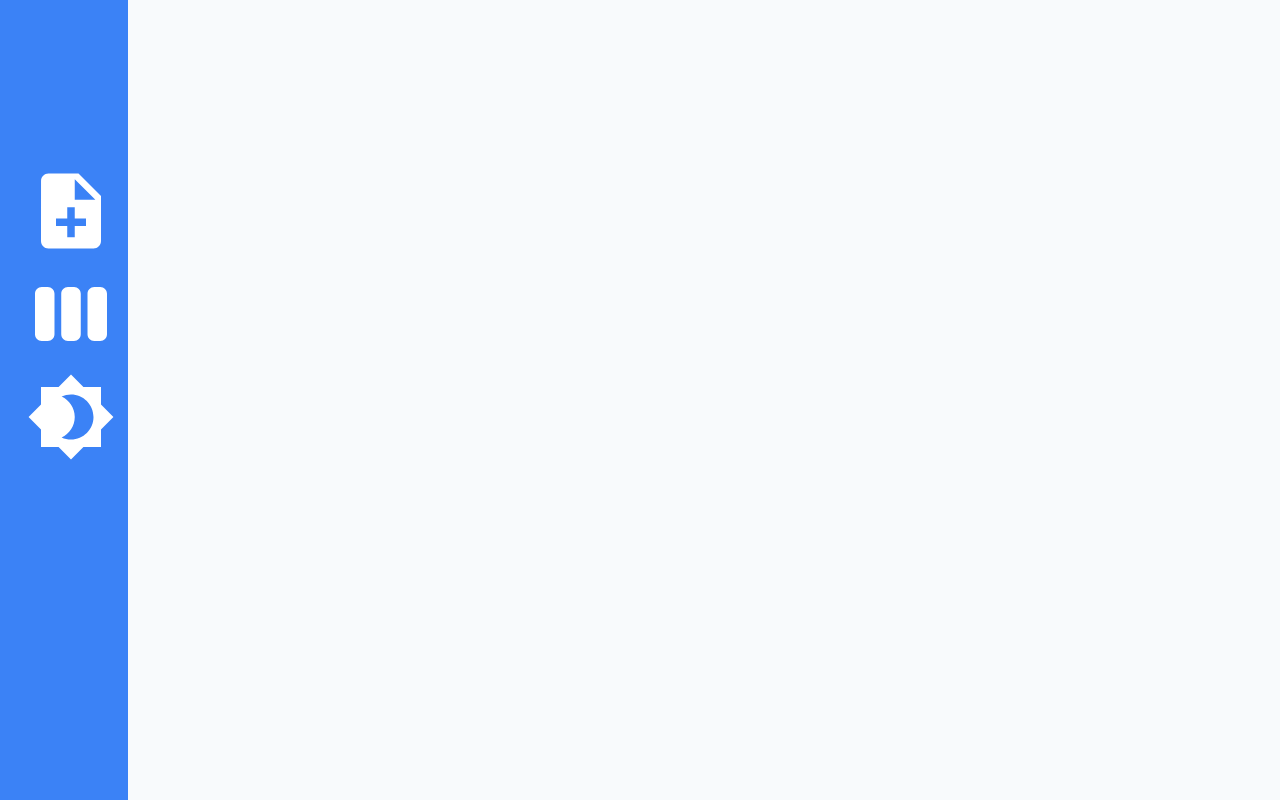
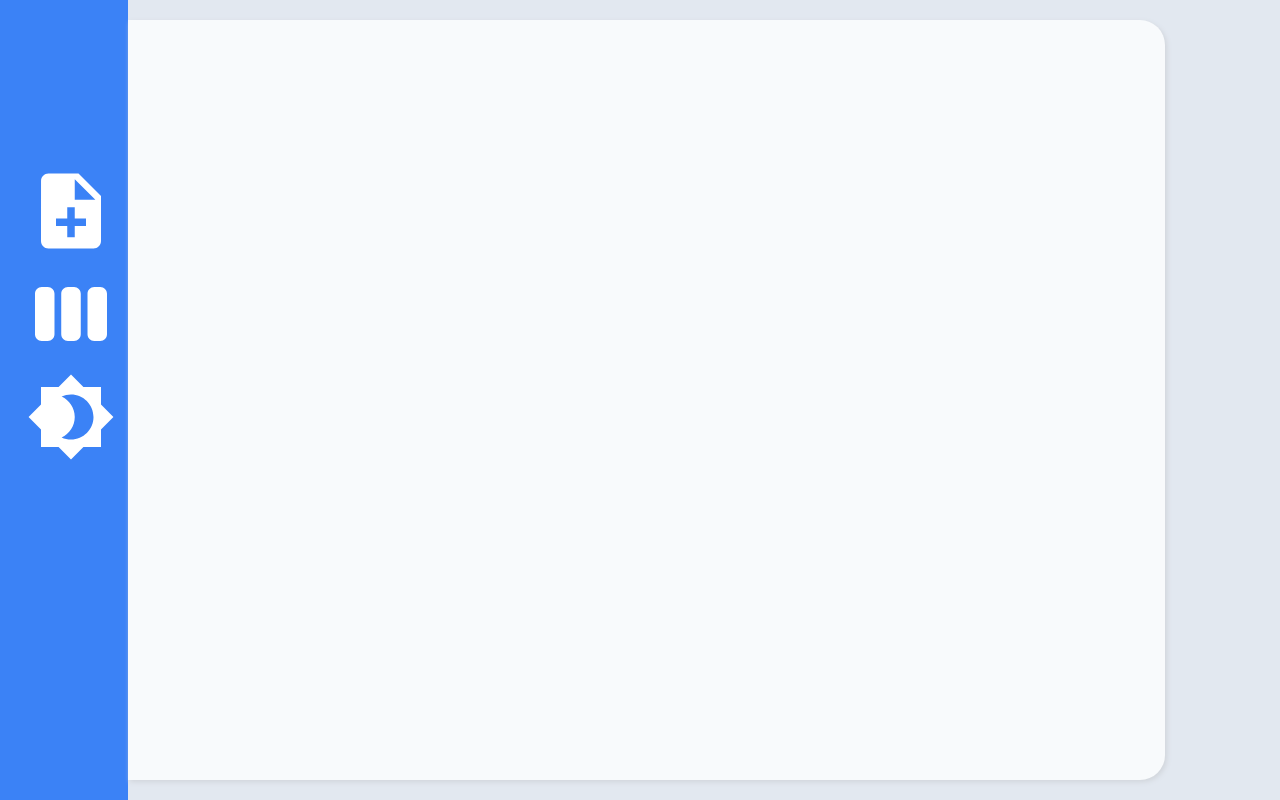
Before and after one commit to halcombian/todo-list, a plain HTML site: page index.html in a window 1280 px wide. Drawn offline with Linux system fonts and the light colour scheme.

Commit message:
add variables and side-bar files

```diff
--- /dev/null
+++ b/styles.css/_side-bar.scss
@@ -0,0 +1,51 @@
+@import "_mixins.scss";
+@import "_variables.scss";
+
+.side-bar {
+	background-color: #3b82f6;
+	width: 10%;
+	min-width: 100px;
+	padding-top: 20vh;
+	display: flex;
+	flex-direction: column;
+	align-items: flex-end;
+	.side-buttons {
+		@include sideImg();
+		position: relative;
+		width: 90%;
+		min-width: 90px;
+		margin: 5% -1px 5% 5%;
+		display: flex;
+		justify-content: center;
+		cursor: pointer;
+		z-index: 1;
+		img {
+			object-fit: contain;
+		}
+	}
+	.side-buttons::before {
+		background-color: $pageWhite;
+		border-radius: 20px 0 0 20px;
+		content: "";
+		position: absolute;
+		top: 0;
+		right: 0;
+		bottom: 0;
+		left: 0;
+		z-index: -1;
+
+		transition: ease-in-out 0.3s;
+		transform: scaleX(0);
+		transform-origin: right;
+	}
+	.side-buttons:hover::before,
+	.side-buttons:focus::before {
+		transform: scaleX(1);
+	}
+	.side-buttons:hover > img,
+	.side-buttons:focus > img {
+		filter: brightness(0);
+		opacity: 0.7;
+		transition: ease-in-out 0.3s;
+	}
+}
--- /dev/null
+++ b/styles.css/_variables.scss
@@ -0,0 +1 @@
+$pageWhite: #f8fafc;
--- a/styles.css/style.scss
+++ b/styles.css/style.scss
@@ -1,8 +1,9 @@
 @import "_mixins.scss";
+@import "_variables.scss";
+@import "_side-bar.scss";
 
 html,
 body {
-	background-color: gray;
 	height: 100%;
 	width: 100%;
 	margin: 0;
@@ -10,56 +11,17 @@ body {
 	justify-content: flex-start;
 }
 
-.side-bar {
-	background-color: #3b82f6;
-	width: 10%;
-	min-width: 100px;
-	padding-top: 20vh;
+.main-page {
+	background-color: #e2e8f0;
+	width: 90%;
 	display: flex;
-	flex-direction: column;
-	align-items: flex-end;
-	.side-buttons {
-		@include sideImg();
-		position: relative;
+	justify-content: left;
+	align-items: center;
+	.list-page {
+		background-color: $pageWhite;
+		border-radius: 0 25px 25px 0;
+		box-shadow: 2px 2px 5px #d1d5db;
+		height: 95%;
 		width: 90%;
-		min-width: 90px;
-		margin: 5% -1px 5% 5%;
-		display: flex;
-		justify-content: center;
-		cursor: pointer;
-		z-index: 1;
-		img {
-			object-fit: contain;
-		}
-	}
-	.side-buttons::before {
-		background-color: #f8fafc;
-		content: "";
-		position: absolute;
-		top: 0;
-		right: 0;
-		bottom: 0;
-		left: 0;
-		z-index: -1;
-
-		transition: ease-in-out 0.3s;
-		transform: scaleX(0);
-		transform-origin: right;
-	}
-	.side-buttons:hover::before,
-	.side-buttons:focus::before {
-		transform: scaleX(1);
-	}
-	.side-buttons:hover > img,
-	.side-buttons:focus > img {
-		//filter: invert(53%) sepia(58%) saturate(5456%) hue-rotate(203deg) brightness(100%) contrast(92%);
-		filter: brightness(0);
-		opacity: 0.7;
-		transition: 0.3s;
 	}
 }
-
-.main-page {
-	background-color: #f8fafc;
-	width: 90%;
-}
```
Also changed, not shown: styles.css/images/note_add_black_48dp.svg (deleted), styles.css/style.css, 2 other files.
